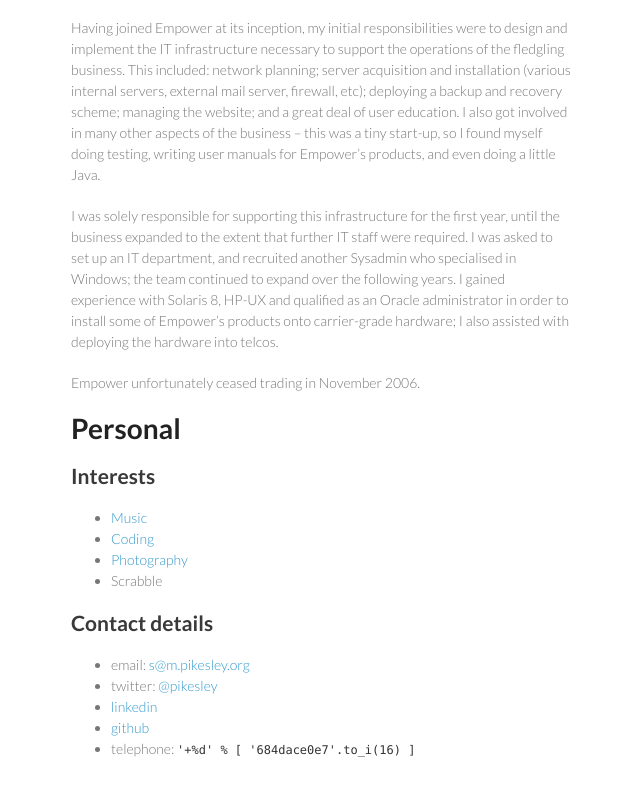
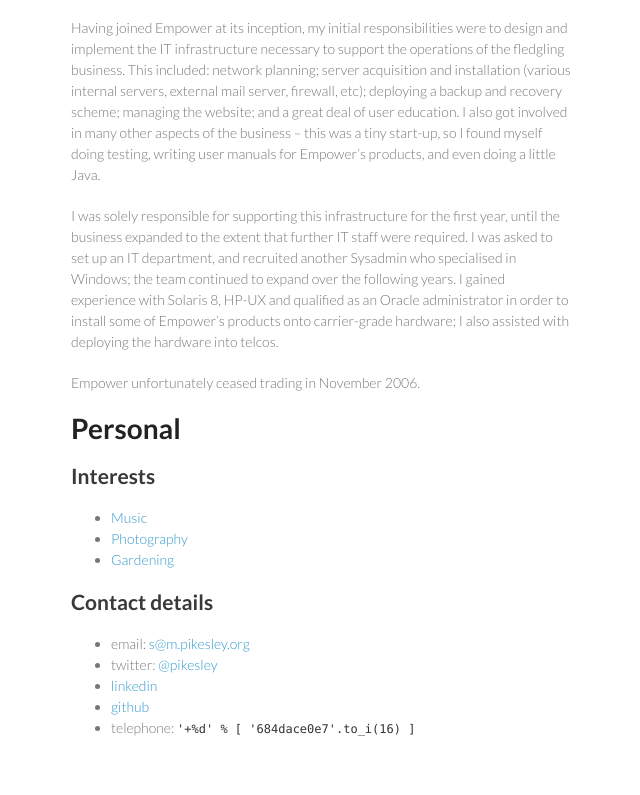
Before and after one commit to pikesley/CV, a plain HTML site: page index.html in a window 1280 px wide. Shown: the part 4282-5077 px from the top of the page, without its empty margins (499-1139 px from the left). Drawn offline with Linux system fonts and the light colour scheme.

```diff
--- a/index.html
+++ b/index.html
@@ -213,9 +213,8 @@
 
 <ul>
 <li><a href="https://soundcloud.com/rawfunkmaharishi">Music</a></li>
-<li><a href="https://github.com/pikesley?tab=repositories">Coding</a></li>
 <li><a href="http://www.flickr.com/photos/pikesley/">Photography</a></li>
-<li>Scrabble</li>
+<li><a href="https://www.flickr.com/photos/pikesley/sets/72157644197110144/">Gardening</a></li>
 </ul><h2>
 <a name="contact-details" class="anchor" href="#contact-details"><span class="octicon octicon-link"></span></a>Contact details</h2>
 
```
Also changed, not shown: params.json (+1 -1 lines).
